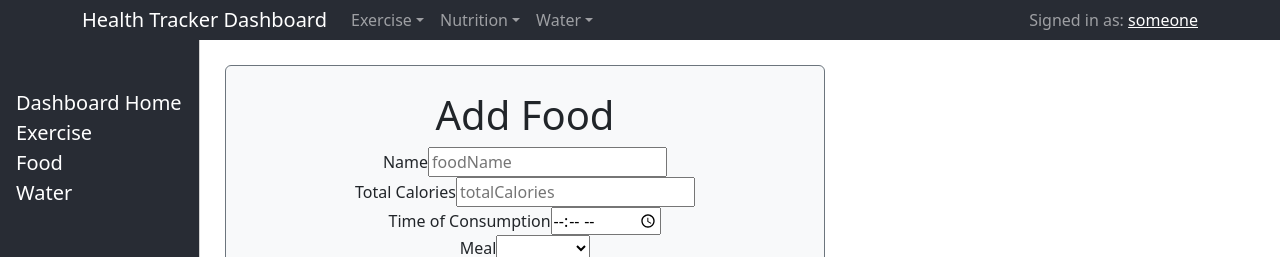
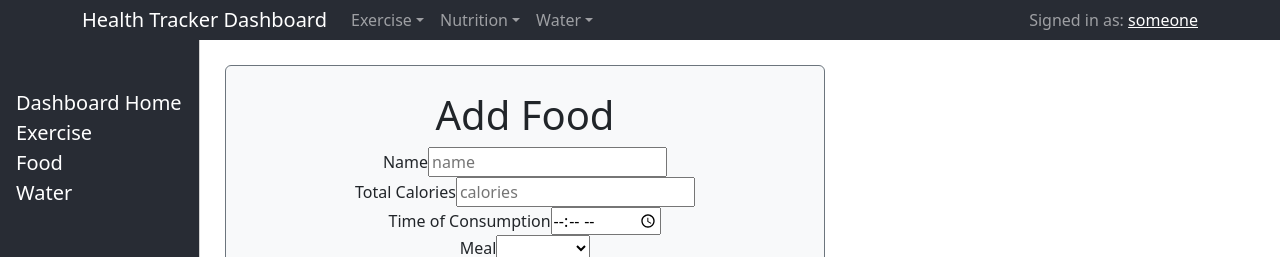
Before and after one commit to blee2125/health-tracker-dashboard, a React (Create React App) app: page /food/add in a window 1280 px wide. Shown: the top 257 px of the page. Built offline with nearby package versions, Linux system fonts and the light colour scheme; no server answers.

Commit message:
update names to name and calories

```diff
--- a/src/components/Food/FoodForm.js
+++ b/src/components/Food/FoodForm.js
@@ -6,19 +6,19 @@ export const FoodForm = (props) => {
       <form >
         <label>Name</label>
         <input
-          name='foodName'
-          placeholder='foodName'
+          name='name'
+          placeholder='name'
           type='text'
-          value={props.foodObject.foodName}
-          onChange={e => props.updateData('foodName', e.target.value)}
+          value={props.foodObject.name}
+          onChange={e => props.updateData('name', e.target.value)}
         /><br></br>
         <label>Total Calories</label>
         <input
-          name='totalCalories'
-          placeholder='totalCalories'
+          name='calories'
+          placeholder='calories'
           type='number'
-          value={props.foodObject.totalCalories}
-          onChange={e => props.updateData('totalCalories', e.target.value)}
+          value={props.foodObject.calories}
+          onChange={e => props.updateData('calories', e.target.value)}
         /><br></br>
         <label>Time of Consumption</label>
         <input
```
